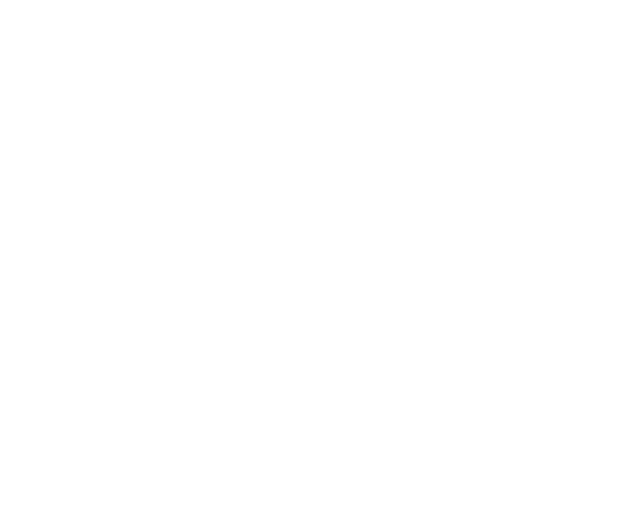
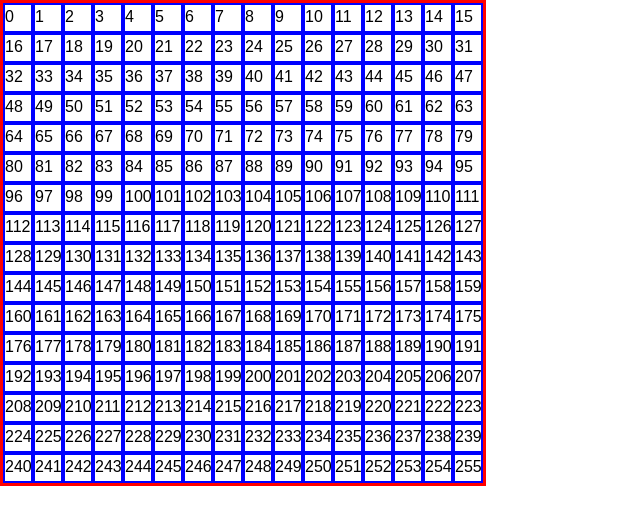
Before and after one commit to d2038-dev/etch-a-sketch, a plain HTML site: page index.html in a window 1280 px wide. Shown: the whole page, without its empty margins (0-640 px from the left). Drawn offline with Linux system fonts and the light colour scheme.

Commit message:
feat(layout): set up basic game layout
This commit introduces the basic HTML structure and CSS styling
for the etch-a-sketch game canvas.

The changes include:
- Adding a game container in `index.html`
- Creating a canvas element in `index.html`
- Adding basic CSS for the canvas and cells in `style.css`
- Populating the canvas with cells using JavaScript in `script.js`

```diff
--- a/index.html
+++ b/index.html
@@ -7,5 +7,11 @@
     <script src="script.js" defer></script>
     <title>Etch-a-sketch</title>
   </head>
-  <body></body>
+  <body>
+    <div class="layout">
+      <div class="game">
+        <div class="game__canvas" data-id="canvas"></div>
+      </div>
+    </div>
+  </body>
 </html>
--- a/script.js
+++ b/script.js
@@ -0,0 +1,9 @@
+const canvas = document.querySelector("[data-id='canvas']");
+
+for (let index = 0; index < 16 * 16; index++) {
+  const canvasCell = document.createElement("div");
+  canvasCell.classList.add("game__canvas-cell");
+  canvasCell.textContent = `${index}`;
+
+  canvas.appendChild(canvasCell);
+}
--- a/style.css
+++ b/style.css
@@ -0,0 +1,38 @@
+*,
+*::before,
+*::after {
+  box-sizing: border-box;
+}
+
+* {
+  margin: 0;
+}
+
+body {
+  line-height: 1.5;
+  font-family: Arial, Helvetica, sans-serif;
+}
+
+img {
+  display: block;
+  max-width: 100%;
+}
+
+button {
+  font: inherit;
+}
+
+.game__canvas {
+  box-sizing: content-box;
+  border: 3px solid red;
+  display: flex;
+  flex-wrap: wrap;
+  width: 480px;
+  height: 480px;
+}
+
+.game__canvas-cell {
+  width: 30px;
+  height: 30px;
+  border: 2px solid blue;
+}
```
